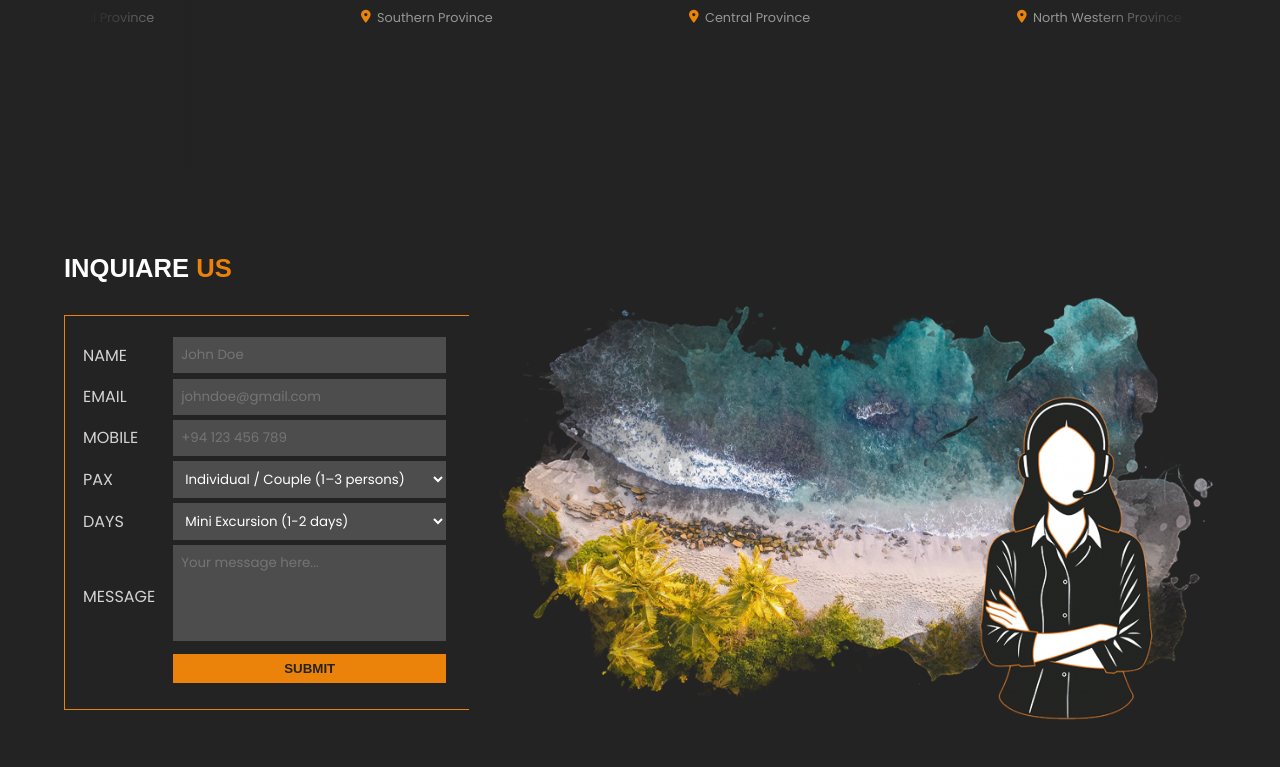
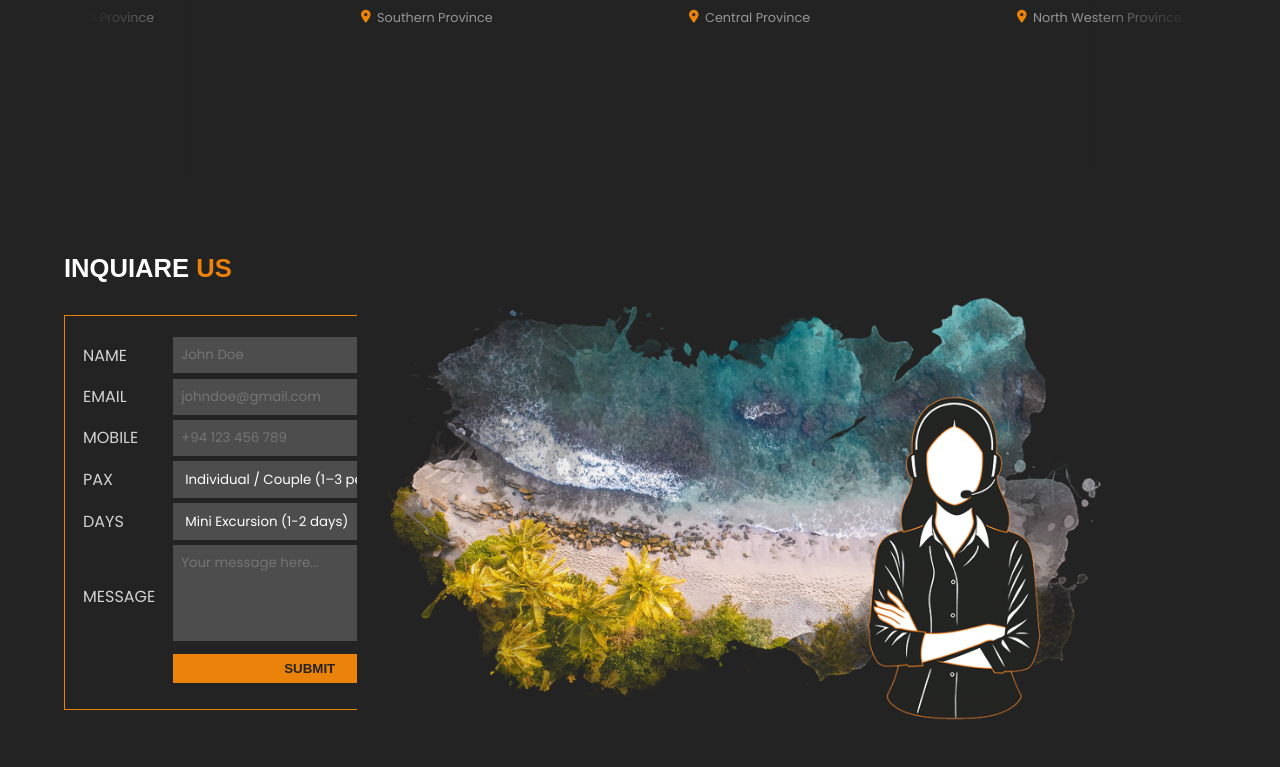
Before and after one commit to pelicantravelsweb/PELICAN-TRAVELS-AND-TOURS, a Next.js app: page / in a window 1280 px wide. Shown: the part 2551-3318 px from the top of the page. Built offline with nearby package versions, Linux system fonts and the light colour scheme.

Commit message:
initial commit

```diff
--- a/src/app/tailormade_section.module.css
+++ b/src/app/tailormade_section.module.css
@@ -95,9 +95,10 @@
 
 .inquire_image{
     position: absolute;
-    right: 3rem;
+    right: 10rem;
     bottom: 3rem;
     height: 100%;
+
 
     background-image: url('../../public/Cover_Image.jpg');
     background-attachment: fixed;
```
